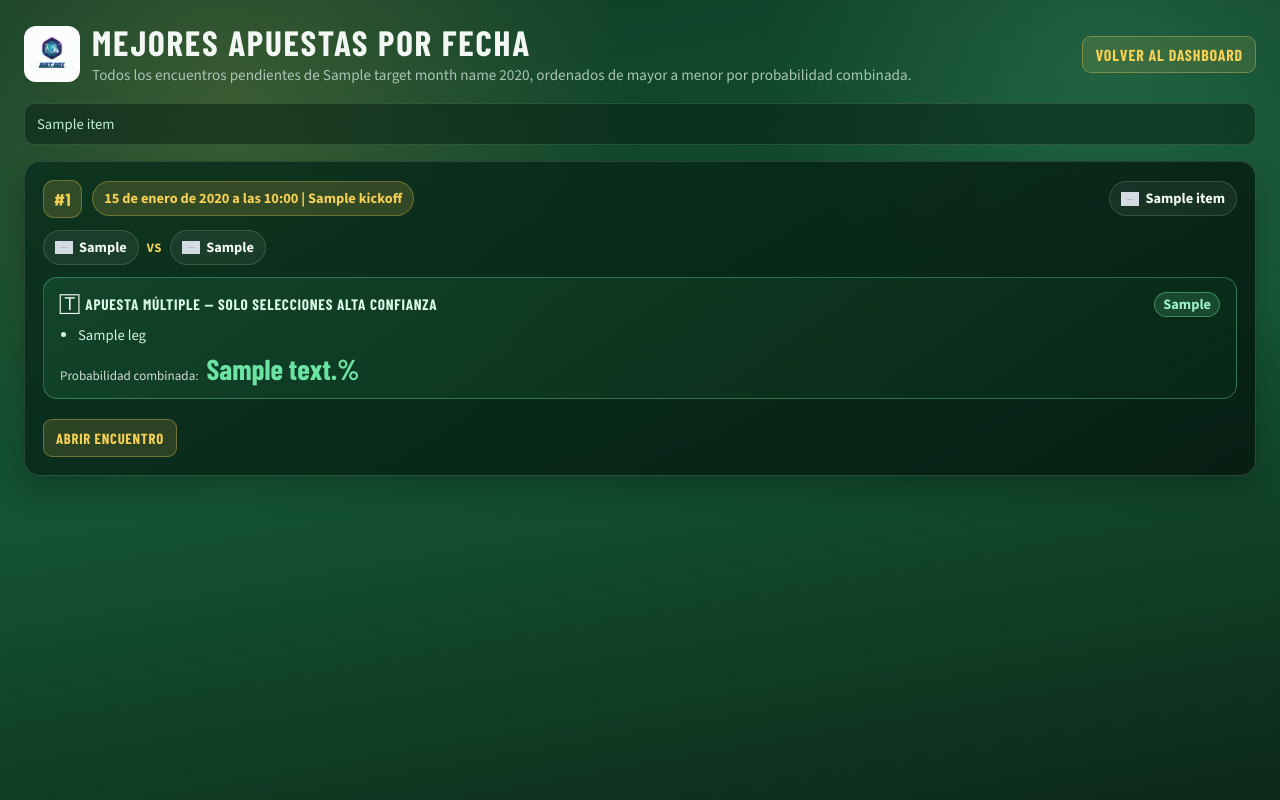
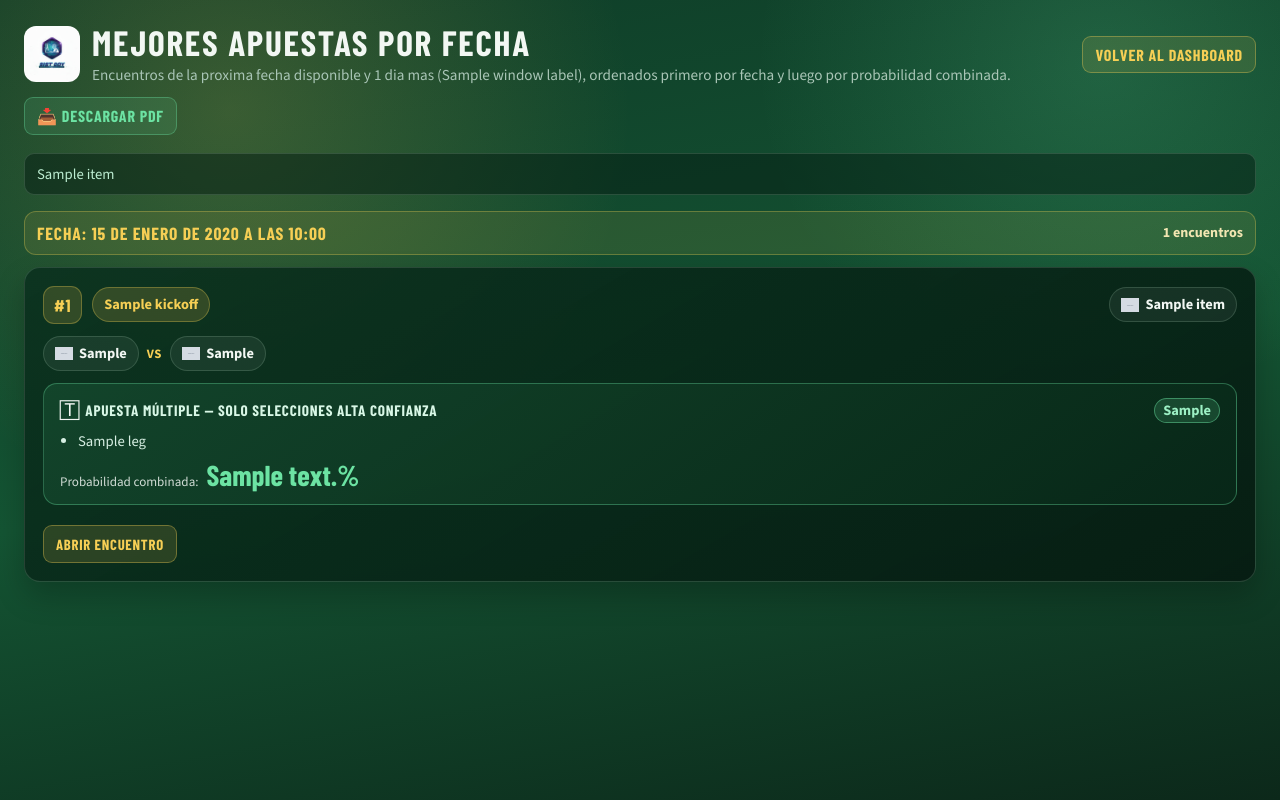
Before and after one commit to SistGoyPeru/SistGoyPro2026, a Django app: template predictor/templates/predictor/best_bets_by_date.html in a window 1280 px wide. Run offline with Django 5.2, Linux system fonts and the light colour scheme; the template is opened without the code that fills it: most values are stand-ins (such as "Sample title", 1, 10 or a date in 2020); grey boxes marked "Sample" are stand-in pictures.

Commit message:
sistgoypro2026-ok

```diff
--- a/predictor/templates/predictor/best_bets_by_date.html
+++ b/predictor/templates/predictor/best_bets_by_date.html
@@ -4,7 +4,7 @@
 <head>
     <meta charset="UTF-8">
     <meta name="viewport" content="width=device-width, initial-scale=1.0">
-    <title>SistGoyPro | Encuentros de mayo</title>
+    <title>SistGoyPro | Mejores apuestas por ventana</title>
     <link rel="icon" type="image/jpeg" href="{% static 'predictor/brand/logo.jpg' %}">
     <link rel="preconnect" href="https://fonts.googleapis.com">
     <link rel="preconnect" href="https://fonts.gstatic.com" crossorigin>
@@ -115,6 +115,37 @@
         .entries {
             display: grid;
             gap: 14px;
+        }
+
+        .date-group {
+            display: grid;
+            gap: 12px;
+        }
+
+        .date-header {
+            display: flex;
+            align-items: center;
+            justify-content: space-between;
+            gap: 10px;
+            padding: 10px 12px;
+            border-radius: 12px;
+            border: 1px solid rgba(246, 207, 85, 0.3);
+            background: rgba(246, 207, 85, 0.1);
+        }
+
+        .date-title {
+            font-family: "Barlow Condensed", "Arial Narrow", sans-serif;
+            font-size: 1.1rem;
+            letter-spacing: 0.05em;
+            text-transform: uppercase;
+            color: var(--accent);
+            font-weight: 700;
+        }
+
+        .date-count {
+            font-size: 0.88rem;
+            color: #f2e6b2;
+            font-weight: 700;
         }
 
         .entry-card {
@@ -319,10 +350,11 @@
                 <img src="{% static 'predictor/brand/logo.jpg' %}" alt="SistGoyPro">
                 <div>
                     <h1>Mejores apuestas por fecha</h1>
-                    <p class="sub">Todos los encuentros pendientes de {{ target_month_name }} {{ target_year }}, ordenados de mayor a menor por probabilidad combinada.</p>
+                    <p class="sub">Encuentros de la proxima fecha disponible y 1 dia mas ({{ window_label }}), ordenados primero por fecha y luego por probabilidad combinada.</p>
                 </div>
             </div>
             <a class="link-back" href="/">Volver al dashboard</a>
+            <a class="link-back" href="{% url 'best_bets_pdf' %}" style="background: rgba(108, 227, 163, 0.12); border-color: rgba(108, 227, 163, 0.35); color: #6ce3a3;">📥 Descargar PDF</a>
         </section>
 
         <section class="refresh-log">
@@ -331,14 +363,21 @@
             {% endfor %}
         </section>
 
-        {% if best_entries %}
+        {% if date_groups %}
             <section class="entries">
-                {% for item in best_entries %}
+                {% for group in date_groups %}
+                    <section class="date-group">
+                        <div class="date-header">
+                            <span class="date-title">Fecha: {{ group.date_label }}</span>
+                            <span class="date-count">{{ group.items|length }} encuentros</span>
+                        </div>
+
+                        {% for item in group.items %}
                             <article class="entry-card">
                                 <div class="entry-top">
                                     <div style="display:flex;align-items:center;gap:10px;flex-wrap:wrap;">
                                         <div class="rank-badge">#{{ forloop.counter }}</div>
-                                <div class="date-badge">{{ item.date_label }} | {{ item.kickoff }}</div>
+                                        <div class="date-badge">{{ item.kickoff }}</div>
                                     </div>
                                     <div class="league-chip">
                                         <img src="{{ item.league_logo_url }}" alt="{{ item.league_name }}">
@@ -383,8 +422,10 @@
                             </article>
                         {% endfor %}
                     </section>
+                {% endfor %}
+            </section>
         {% else %}
-            <div class="empty">No hay encuentros pendientes de {{ target_month_name }} {{ target_year }} o no fue posible calcular recomendaciones.</div>
+            <div class="empty">No hay encuentros para la ventana {{ window_label }} o no fue posible calcular recomendaciones.</div>
         {% endif %}
     </div>
 </body>
--- a/predictor/urls.py
+++ b/predictor/urls.py
@@ -1,9 +1,10 @@
 from django.urls import path
 
-from .views import best_bets_by_date, dashboard
+from .views import best_bets_by_date, dashboard, best_bets_pdf
 
 
 urlpatterns = [
     path("", dashboard, name="dashboard"),
     path("mejores-apuestas/", best_bets_by_date, name="best_bets_by_date"),
+    path("mejores-apuestas/pdf/", best_bets_pdf, name="best_bets_pdf"),
 ]
```
Also changed, not shown: predictor/views.py (+171 -12 lines). Lines whose indentation alone changed are shown as unchanged.
